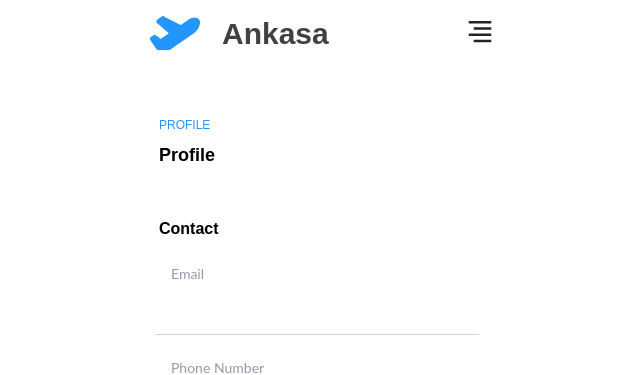
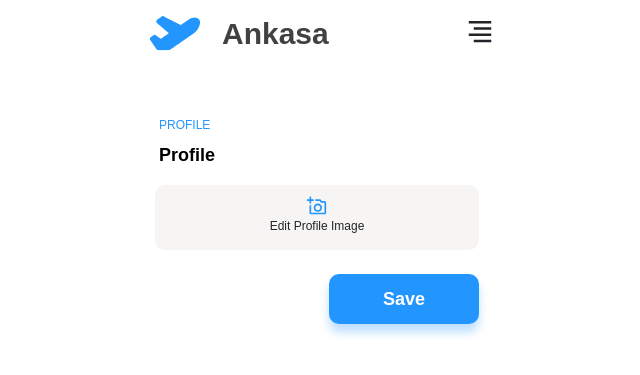
Before and after one commit to wachid29/front-end-byteteam, a Next.js app: page /editProfile in a window 1280 px wide. Shown: the top 375 px of the page, without its empty margins (323-963 px from the left). Built offline with nearby package versions, Linux system fonts and the light colour scheme; no server answers.

Commit message:
[ADD] edit photo profile feature

```diff
--- a/pages/editProfile.js
+++ b/pages/editProfile.js
@@ -4,6 +4,7 @@ import Image from "next/image";
 import imgPlane from "../public/images/plane.png";
 import { RiAlignRight } from "react-icons/ri";
 import { IoIosArrowForward } from "react-icons/io";
+import { MdOutlineAddAPhoto } from "react-icons/md";
 import { ProfileContext } from "../context";
 import axios from "axios";
 import { useRouter } from "next/router";
@@ -13,6 +14,8 @@ const editProfile = () => {
 	const [profile, setProfile] = useState([]);
 	const [place, setPlace] = useState([]);
 	const dataUser = useContext(ProfileContext);
+	const [titleImage, setTitleImage] = useState("Edit Profile Image");
+	const [image, setImage] = useState({});
 	const [email, setEmail] = useState("");
 	const [phoneNumber, setPhoneNumber] = useState();
 	const [fullname, setFullname] = useState("");
@@ -53,6 +56,46 @@ const editProfile = () => {
 			});
 	};
 
+	const handleUpload = (e) => {
+		e.preventDefault();
+		let uploadedImage = e.target.files[0];
+		let nameImage = e.target?.files[0]?.name;
+		setTitleImage(nameImage);
+		setImage(uploadedImage);
+	};
+	const handleUploadProfile = (e) => {
+		e.preventDefault();
+		setIsLoading(true);
+
+		const formData = new FormData();
+		formData.append("id", dataUser?.id);
+		formData.append("photo", image);
+
+		const config = {
+			headers: {
+				"Content-Type": "multipart/form-data; ",
+			},
+		};
+		axios
+			.patch(`https://ticket-byte-v1.herokuapp.com/user/photo`, formData, config)
+			.then((res) => {
+				Swal.fire({
+					icon: "success",
+					text: "Edit Profile Success",
+				});
+			})
+			.catch((err) => {
+				console.log(err);
+				Swal.fire({
+					icon: "error",
+					text: `${err?.response?.data}`,
+				});
+			})
+			.finally(() => {
+				setIsLoading(false);
+			});
+	};
+
 	const handleUpdateProfile = (e) => {
 		e.preventDefault();
 		setIsLoading(true);
@@ -85,8 +128,6 @@ const editProfile = () => {
 			});
 	};
 
-	console.log("id place", idPlace);
-
 	return (
 		<>
 			<div className="container">
@@ -110,6 +151,22 @@ const editProfile = () => {
 							<div className={`row mt-2 mx-2 ${profileStyle.textProfileBtm}`}>
 								<p>Profile</p>
 							</div>
+							<form onSubmit={handleUploadProfile}>
+								<div className="row mx-3">
+									<input type="file" id="upload" hidden onChange={handleUpload} />
+									<label className={profileStyle.labelUpload} for="upload">
+										<div className={profileStyle.iconUpload}>
+											<MdOutlineAddAPhoto size={20} color="#2395FF" />
+											<p>{titleImage}</p>
+										</div>
+									</label>
+								</div>
+								<div className={`d-grid gap-2 my-4 px-3 d-md-flex justify-content-end ${profileStyle.btnSave}`}>
+									<button className="btn" type="submit" disabled={isLoading}>
+										{isLoading ? "Loading..." : "Save"}
+									</button>
+								</div>
+							</form>
 							<div className={`row mt-5 mx-2 ${profileStyle.textTitleForm}`}>
 								<p>Contact</p>
 							</div>
@@ -194,7 +251,7 @@ const editProfile = () => {
 										onChange={(e) => setPostCode(e.target.value)}
 									/>
 								</div>
-								<div className={`d-grid gap-2 my-4 d-md-flex justify-content-end ${profileStyle.btnSave}`}>
+								<div className={`d-grid gap-2 my-4 px-3 d-md-flex justify-content-end ${profileStyle.btnSave}`}>
 									<button className="btn" type="submit" disabled={isLoading}>
 										{isLoading ? "Loading..." : "Save"}
 									</button>
--- a/styles/profile.module.css
+++ b/styles/profile.module.css
@@ -51,6 +51,28 @@
     font-size: 18px;
     color: #000000;
     margin-bottom: 0px;
+}
+
+.labelUpload {
+    background-color: #f6f5f4;
+    padding: 0.5rem;
+    font-family: sans-serif;
+    border-radius: 0.3rem;
+    cursor: pointer;
+    margin-top: 1rem;
+    height: 65px;
+    border-radius: 10px;
+}
+
+.iconUpload {
+    text-align: center;
+    position: relative;
+}
+
+.iconUpload p {
+    text-align: center;
+    position: relative;
+    font-size: 12px;
 }
 
 .textTitleForm p {
```
